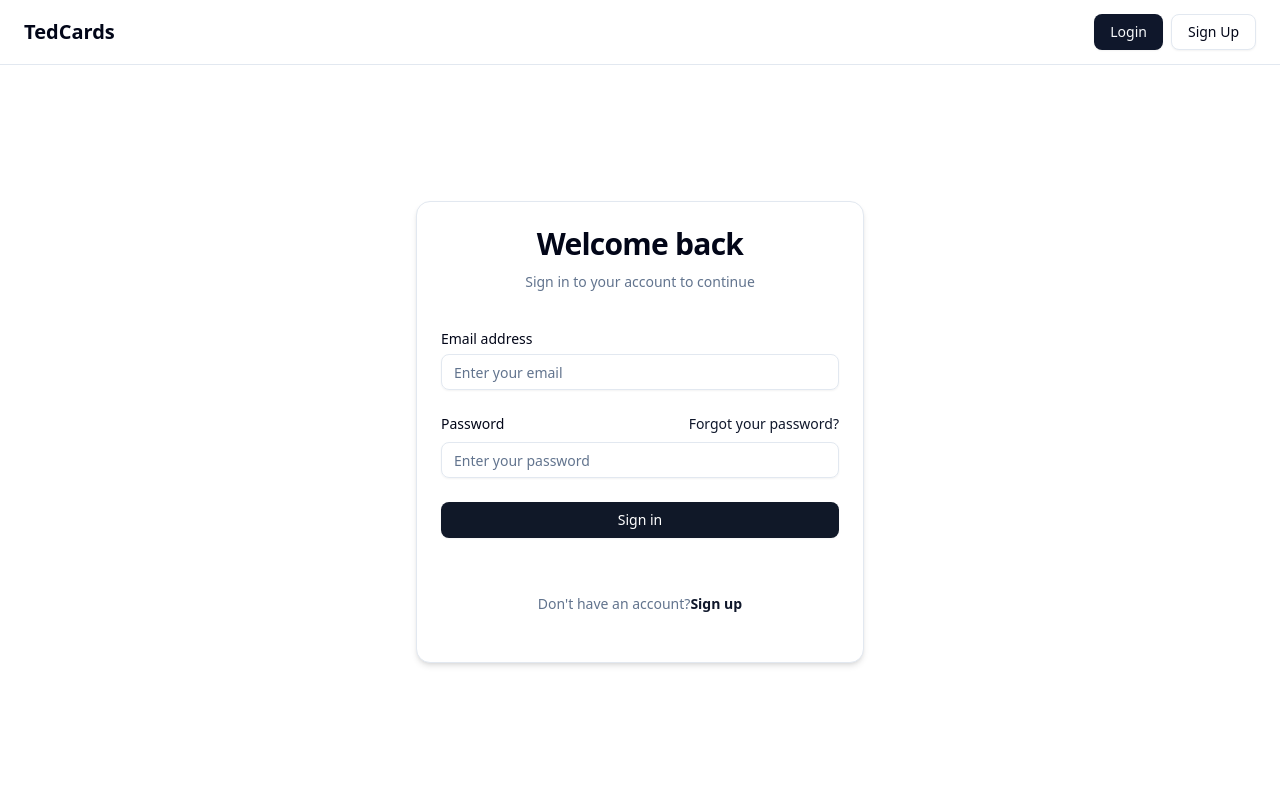
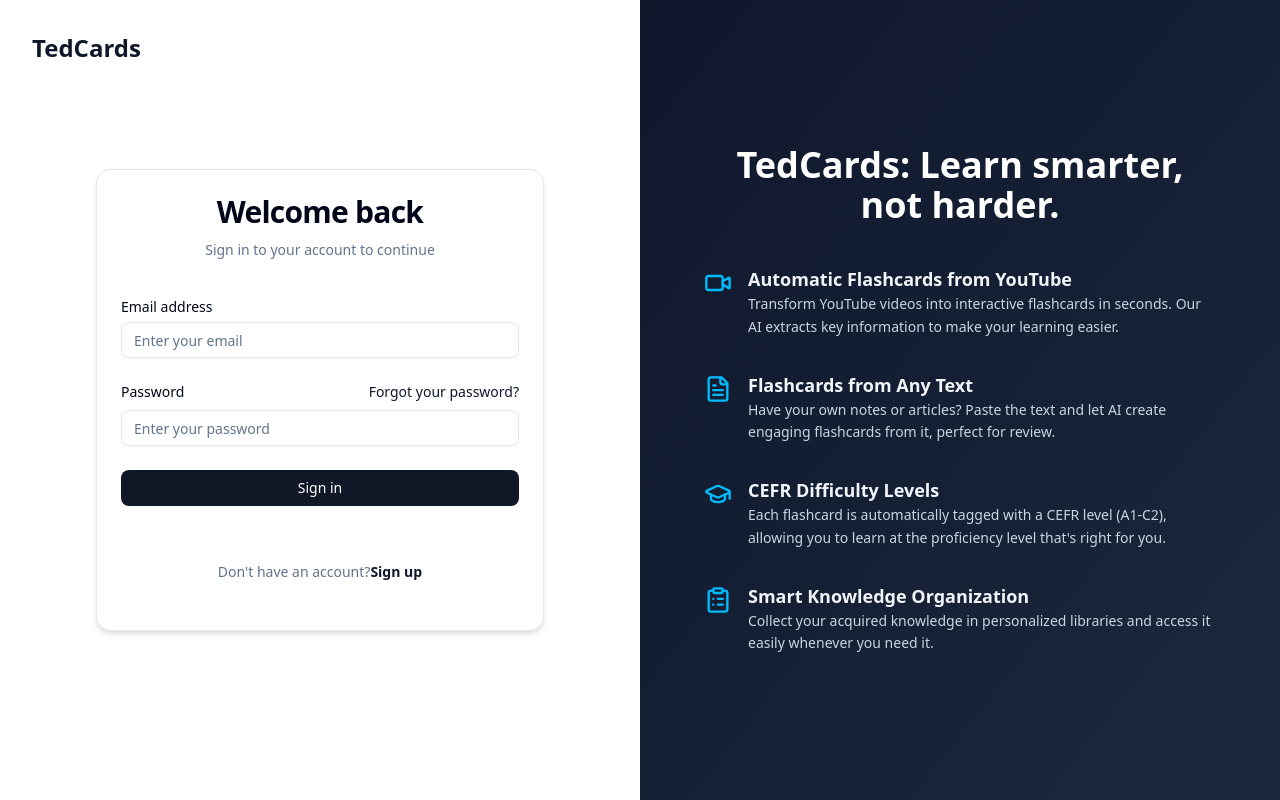
Before and after one commit to eszczepan/ted-cards, a Next.js app: page /login in a window 1280 px wide. Built offline with nearby package versions, Linux system fonts and the light colour scheme.

Commit message:
refactor: enhance layout structure by integrating authentication benefits into login, signup, and password management pages; streamline header and main content organization for improved user experience

```diff
--- a/app/(public)/layout.tsx
+++ b/app/(public)/layout.tsx
@@ -1,9 +1,7 @@
 import React from "react";
-import Link from "next/link";
 import type { Metadata } from "next";
 import { Geist, Geist_Mono } from "next/font/google";
 import "@/styles/globals.css";
-import { Button } from "@/components/ui/button";
 
 const geistSans = Geist({
   variable: "--font-geist-sans",
@@ -28,23 +26,7 @@ export default function PublicLayout({ children }: PublicLayoutProps) {
   return (
     <html lang="en">
       <body className={`${geistSans.variable} ${geistMono.variable} antialiased`}>
-        <header className="w-full fixed top-0 z-50 border-b bg-background/95 backdrop-blur">
-          <div className="container max-w-screen-xl mx-auto flex items-center justify-between h-16 px-4 md:px-6">
-            <Link href="/" className="flex items-center gap-2 font-bold text-xl">
-              <span className="sr-only">TedCards</span>
-              TedCards
-            </Link>
-            <div className="flex items-center gap-x-2">
-              <Link href="/login">
-                <Button>Login</Button>
-              </Link>
-              <Link href="/signup">
-                <Button variant="outline">Sign Up</Button>
-              </Link>
-            </div>
-          </div>
-        </header>
-        <main className="flex-1 pt-16">{children}</main>
+        <main className="flex-1">{children}</main>
       </body>
     </html>
   );
--- a/app/(public)/login/page.tsx
+++ b/app/(public)/login/page.tsx
@@ -1,10 +1,26 @@
 import { LoginForm } from "@/components/shared/LoginForm";
+import { AuthBenefits } from "@/components/shared/AuthBenefits";
 import React from "react";
+import Link from "next/link";
 
 export default function LoginPage() {
   return (
-    <div className="flex min-h-[calc(100vh-4rem)] flex-col items-center justify-center p-4">
-      <LoginForm />
+    <div className="flex flex-col md:flex-row min-h-screen relative">
+      {/* "TedCards" Link in top-left corner */}
+      <Link
+        href="/"
+        className="absolute top-6 left-6 md:top-8 md:left-8 text-2xl font-bold text-slate-900 hover:text-slate-700 z-10"
+      >
+        TedCards
+      </Link>
+
+      {/* Left Column: Form Area */}
+      <div className="w-full md:w-1/2 flex flex-col items-center justify-center p-4 sm:p-6 md:p-8">
+        <LoginForm />
+      </div>
+
+      {/* Right Column: Benefits Info Area */}
+      <AuthBenefits />
     </div>
   );
 }
--- a/app/(public)/page.tsx
+++ b/app/(public)/page.tsx
@@ -8,6 +8,23 @@ import { AnimatedHeading, AnimatedContainer, AnimatedCards, AnimatedCard } from
 
 export default function Home() {
   return (
+    <>
+      <header className="w-full fixed top-0 z-50 border-b bg-background/95 backdrop-blur">
+        <div className="container max-w-screen-xl mx-auto flex items-center justify-between h-16 px-4 md:px-6">
+          <Link href="/" className="flex items-center gap-2 font-bold text-xl">
+            <span className="sr-only">TedCards</span>
+            TedCards
+          </Link>
+          <div className="flex items-center gap-x-2">
+            <Link href="/login">
+              <Button>Login</Button>
+            </Link>
+            <Link href="/signup">
+              <Button variant="outline">Sign Up</Button>
+            </Link>
+          </div>
+        </div>
+      </header>
       <div className="flex flex-col min-h-screen">
         <section className="w-full py-12 md:py-24 lg:py-32 xl:py-48 bg-blue-50">
           <div className="container max-w-screen-xl mx-auto px-4 md:px-6 space-y-10 xl:space-y-16">
@@ -404,7 +421,9 @@ export default function Home() {
                       </svg>
                     </div>
                     <h3 className="text-xl font-bold z-[1]">Create</h3>
-                  <p className="text-gray-500 z-[1]">Transform your knowledge into flashcards for effective learning</p>
+                    <p className="text-gray-500 z-[1]">
+                      Transform your knowledge into flashcards for effective learning
+                    </p>
                     <div className="absolute w-full h-48 mt-4 bg-amber-50 rounded-lg flex items-center justify-center overflow-hidden">
                       <div className="absolute inset-0 w-full h-full">
                         <div className="absolute w-[95%] h-4/5 top-1/2 left-1/2 -translate-x-1/2 -translate-y-1/2 bg-gradient-to-br from-amber-100 to-amber-200 rounded-lg transform -rotate-6"></div>
@@ -881,5 +900,6 @@ export default function Home() {
           </div>
         </footer>
       </div>
+    </>
   );
 }
--- a/app/(public)/reset-password/page.tsx
+++ b/app/(public)/reset-password/page.tsx
@@ -1,10 +1,26 @@
 import { ResetPasswordRequestForm } from "@/components/shared/ResetPasswordRequestForm";
+import { AuthBenefits } from "@/components/shared/AuthBenefits";
 import React from "react";
+import Link from "next/link";
 
 export default function ResetPasswordPage() {
   return (
-    <div className="flex min-h-[calc(100vh-4rem)] flex-col items-center justify-center p-4">
-      <ResetPasswordRequestForm />
+    <div className="flex flex-col md:flex-row min-h-screen relative">
+      {/* "TedCards" Link in top-left corner */}
+      <Link
+        href="/"
+        className="absolute top-6 left-6 md:top-8 md:left-8 text-2xl font-bold text-slate-900 hover:text-slate-700 z-10"
+      >
+        TedCards
+      </Link>
+
+      {/* Left Column: Form Area */}
+      <div className="w-full md:w-1/2 flex flex-col items-center justify-center p-4 sm:p-6 md:p-8">
+        <ResetPasswordRequestForm />
+      </div>
+
+      {/* Right Column: Benefits Info Area */}
+      <AuthBenefits />
     </div>
   );
 }
--- a/app/(public)/signup/page.tsx
+++ b/app/(public)/signup/page.tsx
@@ -1,10 +1,26 @@
 import { SignupForm } from "@/components/shared/SignupForm";
+import { AuthBenefits } from "@/components/shared/AuthBenefits";
 import React from "react";
+import Link from "next/link";
 
 export default function SignupPage() {
   return (
-    <div className="flex min-h-[calc(100vh-4rem)] flex-col items-center justify-center p-4">
-      <SignupForm />
+    <div className="flex flex-col md:flex-row min-h-screen relative">
+      {/* "TedCards" Link in top-left corner */}
+      <Link
+        href="/"
+        className="absolute top-6 left-6 md:top-8 md:left-8 text-2xl font-bold text-slate-900 hover:text-slate-700 z-10"
+      >
+        TedCards
+      </Link>
+
+      {/* Left Column: Form Area */}
+      <div className="w-full md:w-1/2 flex flex-col items-center justify-center p-4 sm:p-6 md:p-8">
+        <SignupForm />
+      </div>
+
+      {/* Right Column: Benefits Info Area */}
+      <AuthBenefits />
     </div>
   );
 }
--- a/app/(public)/update-password/page.tsx
+++ b/app/(public)/update-password/page.tsx
@@ -1,10 +1,26 @@
 import { UpdatePasswordForm } from "@/components/shared/UpdatePasswordForm";
+import { AuthBenefits } from "@/components/shared/AuthBenefits";
 import React from "react";
+import Link from "next/link";
 
 export default function UpdatePasswordPage() {
   return (
-    <div className="flex min-h-[calc(100vh-4rem)] flex-col items-center justify-center p-4">
-      <UpdatePasswordForm />
+    <div className="flex flex-col md:flex-row min-h-screen relative">
+      {/* "TedCards" Link in top-left corner */}
+      <Link
+        href="/"
+        className="absolute top-6 left-6 md:top-8 md:left-8 text-2xl font-bold text-slate-900 hover:text-slate-700 z-10"
+      >
+        TedCards
+      </Link>
+
+      {/* Left Column: Form Area - Now first in DOM order for md:flex-row */}
+      <div className="w-full md:w-1/2 flex flex-col items-center justify-center p-4 sm:p-6 md:p-8">
+        <UpdatePasswordForm />
+      </div>
+
+      {/* Right Column: Benefits Info Area */}
+      <AuthBenefits />
     </div>
   );
 }
--- /dev/null
+++ b/components/shared/AuthBenefits.tsx
@@ -0,0 +1,51 @@
+import React from "react";
+import { Video, FileText, GraduationCap, ClipboardList } from "lucide-react";
+
+const benefits = [
+  {
+    icon: <Video size={28} className="text-sky-400 flex-shrink-0 mt-1" aria-hidden="true" />,
+    title: "Automatic Flashcards from YouTube",
+    description:
+      "Transform YouTube videos into interactive flashcards in seconds. Our AI extracts key information to make your learning easier.",
+  },
+  {
+    icon: <FileText size={28} className="text-sky-400 flex-shrink-0 mt-1" aria-hidden="true" />,
+    title: "Flashcards from Any Text",
+    description:
+      "Have your own notes or articles? Paste the text and let AI create engaging flashcards from it, perfect for review.",
+  },
+  {
+    icon: <GraduationCap size={28} className="text-sky-400 flex-shrink-0 mt-1" aria-hidden="true" />,
+    title: "CEFR Difficulty Levels",
+    description:
+      "Each flashcard is automatically tagged with a CEFR level (A1-C2), allowing you to learn at the proficiency level that's right for you.",
+  },
+  {
+    icon: <ClipboardList size={28} className="text-sky-400 flex-shrink-0 mt-1" aria-hidden="true" />,
+    title: "Smart Knowledge Organization",
+    description: "Collect your acquired knowledge in personalized libraries and access it easily whenever you need it.",
+  },
+];
+
+export function AuthBenefits() {
+  return (
+    <div className="hidden md:flex md:w-1/2 bg-gradient-to-br from-slate-900 to-slate-800 text-white p-8 lg:p-12 flex-col justify-center">
+      <div className="max-w-md lg:max-w-lg mx-auto">
+        <h2 className="text-3xl lg:text-4xl font-bold mb-8 lg:mb-10 text-center">
+          TedCards: Learn smarter, not harder.
+        </h2>
+        <ul className="space-y-6 lg:space-y-8">
+          {benefits.map((benefit, index) => (
+            <li key={index} className="flex items-start space-x-4">
+              <div className="flex-shrink-0">{benefit.icon}</div>
+              <div>
+                <h3 className="font-semibold text-lg text-slate-100">{benefit.title}</h3>
+                <p className="text-sm text-slate-300 leading-relaxed">{benefit.description}</p>
+              </div>
+            </li>
+          ))}
+        </ul>
+      </div>
+    </div>
+  );
+}
```
Lines whose indentation alone changed are shown as unchanged.
